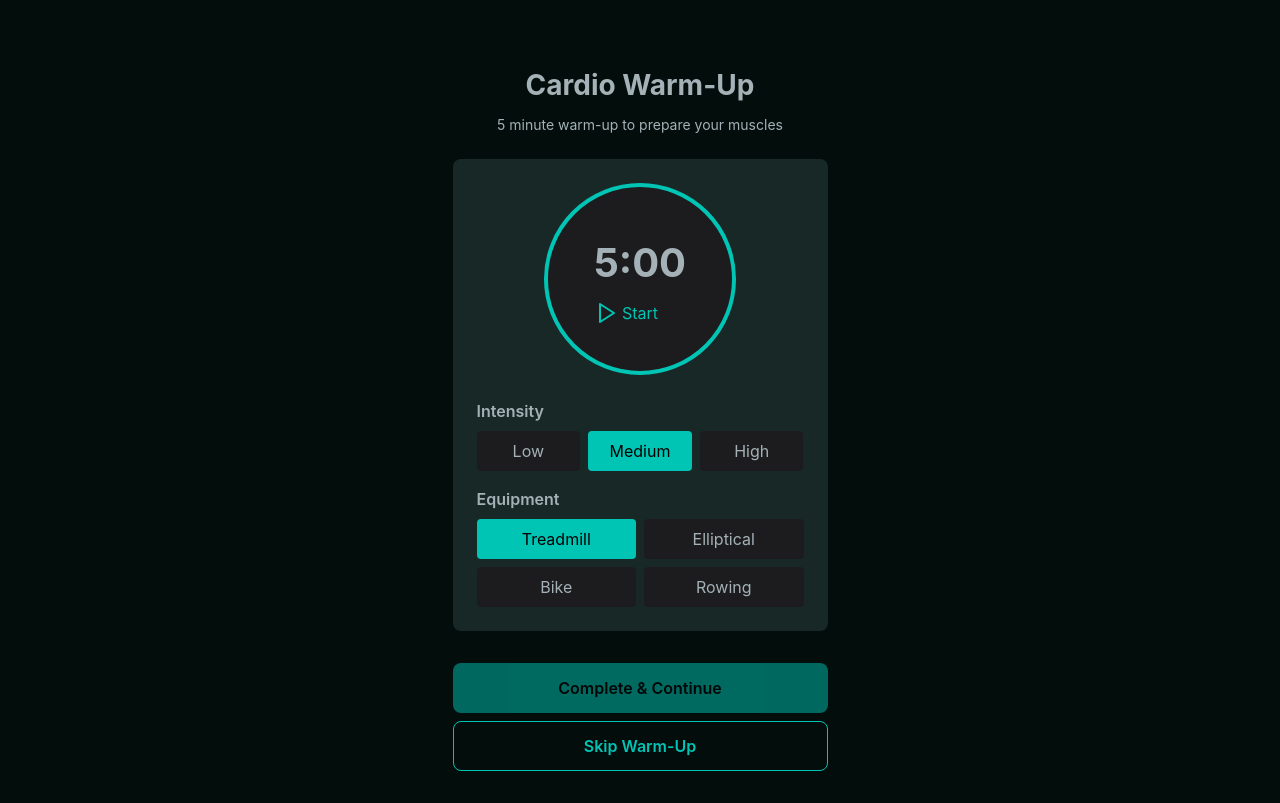
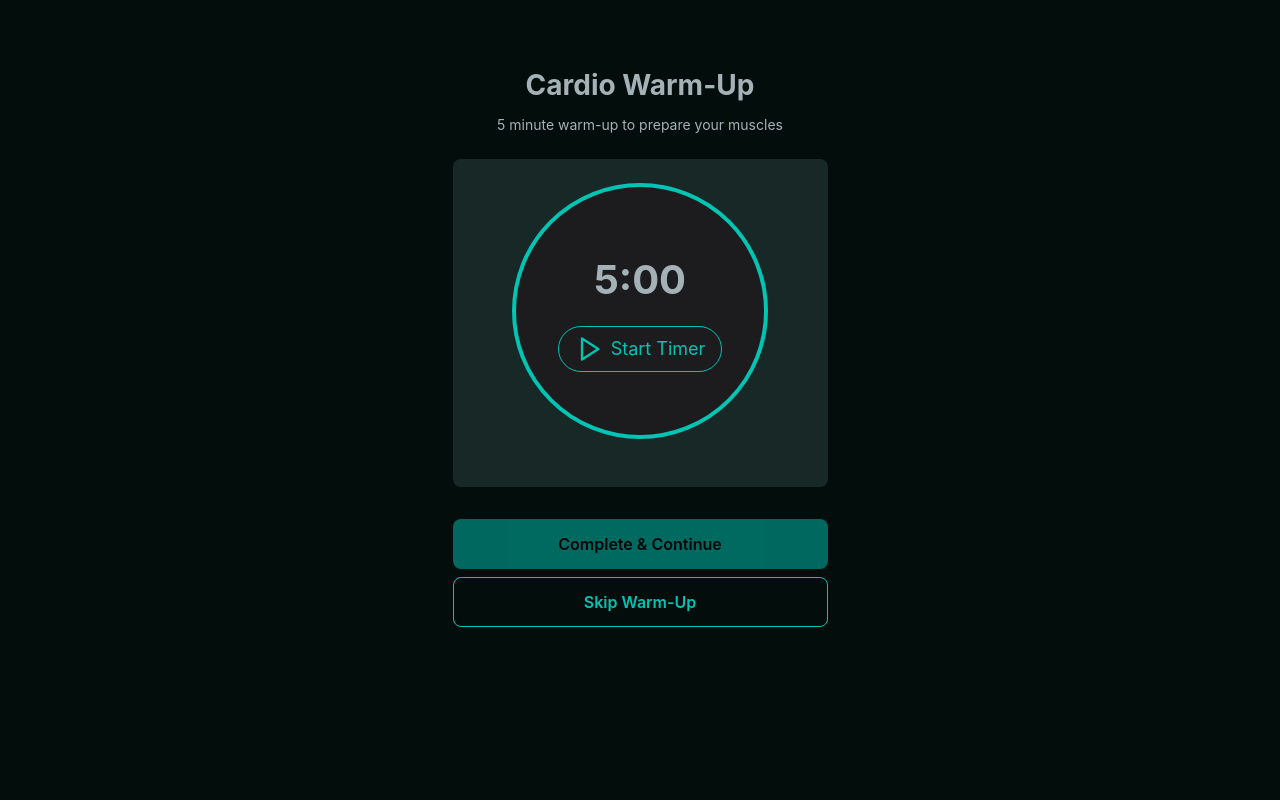
Before and after one commit to Cintegras/formcoach-dev, a React (Vite) app: page /cardio-warmup in a window 1280 px wide. Built offline with nearby package versions, Linux system fonts and the light colour scheme.

Commit message:
Refactor: Remove cardio intensity and equipment
Remove cardio intensity and equipment selection. Adjust cardio duration based on workout type. Improve timer start button.

```diff
--- a/src/pages/CardioTypeSelect.tsx
+++ b/src/pages/CardioTypeSelect.tsx
@@ -2,8 +2,6 @@
 import React from 'react';
 import { useNavigate } from 'react-router-dom';
 import PageContainer from '@/components/PageContainer';
-import PrimaryButton from '@/components/PrimaryButton';
-import SecondaryButton from '@/components/SecondaryButton';
 import { ArrowLeft } from 'lucide-react';
 
 const CardioTypeSelect = () => {
--- a/src/pages/CardioWarmUp.tsx
+++ b/src/pages/CardioWarmUp.tsx
@@ -4,8 +4,8 @@ import { useNavigate, useLocation } from 'react-router-dom';
 import PageContainer from '@/components/PageContainer';
 import PrimaryButton from '@/components/PrimaryButton';
 import SecondaryButton from '@/components/SecondaryButton';
-import { toast } from "@/hooks/use-toast";
-import { Play } from 'lucide-react';
+import { useToast } from "@/hooks/use-toast";
+import { Play, Timer } from 'lucide-react';
 
 interface ExerciseItem {
   id: string;
@@ -21,18 +21,28 @@ interface ExerciseItem {
 const CardioWarmUp = () => {
   const navigate = useNavigate();
   const location = useLocation();
+  const { toast } = useToast();
 
-  // Get the exercises array and current index from location state
+  // Get the exercises array, current index, and cardio type from location state
   const exercises: ExerciseItem[] = location.state?.exercises || [];
   const currentIndex: number = location.state?.currentIndex || 0;
+  const cardioType: string = location.state?.cardioType || "Treadmill";
+
+  // Determine if this is a dedicated cardio workout or a warm-up
+  const isDedicatedCardio = cardioType && currentIndex === 0 && exercises.length === 1;
 
   // Timer states
   const [isTimerRunning, setIsTimerRunning] = useState(false);
-  const [timeRemaining, setTimeRemaining] = useState(300); // 5 minutes in seconds
+  const [timeRemaining, setTimeRemaining] = useState(isDedicatedCardio ? 1800 : 300); // 30 mins for dedicated, 5 mins for warm-up
   const [timerCompleted, setTimerCompleted] = useState(false);
 
-  // Warm-up intensity state
-  const [intensity, setIntensity] = useState("Medium");
+  // Duration selection for dedicated cardio (only shown for dedicated cardio workouts)
+  const [selectedDuration, setSelectedDuration] = useState(isDedicatedCardio ? 30 : 5);
+
+  useEffect(() => {
+    // Update timer when duration changes
+    setTimeRemaining(selectedDuration * 60);
+  }, [selectedDuration]);
 
   useEffect(() => {
     let timer: number;
@@ -68,14 +78,14 @@ const CardioWarmUp = () => {
 
   const resetTimer = () => {
     setIsTimerRunning(false);
-    setTimeRemaining(300); // Reset to 5 minutes
+    setTimeRemaining(selectedDuration * 60);
     setTimerCompleted(false);
   };
 
   const nextExercise = () => {
     toast({
       title: "Cardio completed",
-      description: "Cardio warm-up has been logged",
+      description: isDedicatedCardio ? `${cardioType} workout has been logged` : "Cardio warm-up has been logged",
     });
 
     // If we have custom exercises and there's a next exercise in the array
@@ -117,10 +127,12 @@ const CardioWarmUp = () => {
     <PageContainer>
       <div className="mt-8 mb-6">
         <h1 className="font-bold text-[28px] text-center text-[#A4B1B7]">
-          Cardio Warm-Up
+          {isDedicatedCardio ? `${cardioType} Workout` : "Cardio Warm-Up"}
         </h1>
         <p className="font-normal text-[14px] text-[#A4B1B7] text-center mt-2">
-          5 minute warm-up to prepare your muscles
+          {isDedicatedCardio
+            ? `Track your ${cardioType.toLowerCase()} workout`
+            : "5 minute warm-up to prepare your muscles"}
         </p>
         {exercises.length > 0 && (
           <p className="font-normal text-[12px] text-[#A4B1B7] text-center mt-1">
@@ -129,11 +141,48 @@ const CardioWarmUp = () => {
         )}
       </div>
 
+      {isDedicatedCardio && (
+        <div className="mb-6 w-full rounded-lg p-4" style={{ backgroundColor: "rgba(176, 232, 227, 0.12)" }}>
+          <p className="font-semibold text-[16px] text-[#A4B1B7] mb-3">
+            Select Duration
+          </p>
+          <div className="grid grid-cols-3 gap-2">
+            <button
+              className={`p-3 rounded ${selectedDuration === 15 ? "bg-[#00C4B4] text-black" : "bg-[#1C1C1E] text-[#A4B1B7]"}`}
+              onClick={() => {
+                setSelectedDuration(15);
+                if (!isTimerRunning) setTimeRemaining(15 * 60);
+              }}
+            >
+              15 min
+            </button>
+            <button
+              className={`p-3 rounded ${selectedDuration === 30 ? "bg-[#00C4B4] text-black" : "bg-[#1C1C1E] text-[#A4B1B7]"}`}
+              onClick={() => {
+                setSelectedDuration(30);
+                if (!isTimerRunning) setTimeRemaining(30 * 60);
+              }}
+            >
+              30 min
+            </button>
+            <button
+              className={`p-3 rounded ${selectedDuration === 45 ? "bg-[#00C4B4] text-black" : "bg-[#1C1C1E] text-[#A4B1B7]"}`}
+              onClick={() => {
+                setSelectedDuration(45);
+                if (!isTimerRunning) setTimeRemaining(45 * 60);
+              }}
+            >
+              45 min
+            </button>
+          </div>
+        </div>
+      )}
+
       <div
         className="w-full rounded-lg p-6 flex flex-col items-center"
         style={{ backgroundColor: "rgba(176, 232, 227, 0.12)" }}
       >
-        <div className="w-48 h-48 rounded-full flex items-center justify-center bg-[#1C1C1E] border-4 border-[#00C4B4] mb-6">
+        <div className="w-64 h-64 rounded-full flex items-center justify-center bg-[#1C1C1E] border-4 border-[#00C4B4] mb-6">
           <div className="text-center">
             <div className="text-[40px] font-bold text-[#A4B1B7]">
               {formatTime(timeRemaining)}
@@ -141,79 +190,23 @@ const CardioWarmUp = () => {
             {!isTimerRunning && !timerCompleted && (
               <button
                 onClick={toggleTimer}
-                className="flex items-center justify-center mt-2 text-[#00C4B4]"
+                className="flex items-center justify-center mt-4 text-[#00C4B4] text-lg py-2 px-4 bg-[#1C1C1E] rounded-full border border-[#00C4B4]"
               >
-                <Play size={24} className="mr-1" />
-                <span>Start</span>
+                <Play size={28} className="mr-2" />
+                <span>Start Timer</span>
               </button>
             )}
             {isTimerRunning && (
               <button
                 onClick={toggleTimer}
-                className="mt-2 text-[#00C4B4]"
+                className="mt-4 text-[#00C4B4] text-lg py-2 px-6 bg-[#1C1C1E] rounded-full border border-[#00C4B4]"
               >
                 Pause
               </button>
             )}
             {timerCompleted && (
-              <div className="text-[#00C4B4] mt-2">Complete!</div>
+              <div className="text-[#00C4B4] text-lg mt-4">Complete!</div>
             )}
-          </div>
-        </div>
-
-        <div className="w-full">
-          <div className="mb-4">
-            <p className="font-semibold text-[16px] text-[#A4B1B7] mb-2">
-              Intensity
-            </p>
-            <div className="grid grid-cols-3 gap-2">
-              <button
-                className={`p-2 rounded ${intensity === "Low" ? "bg-[#00C4B4] text-black" : "bg-[#1C1C1E] text-[#A4B1B7]"}`}
-                onClick={() => setIntensity("Low")}
-              >
-                Low
-              </button>
-              <button
-                className={`p-2 rounded ${intensity === "Medium" ? "bg-[#00C4B4] text-black" : "bg-[#1C1C1E] text-[#A4B1B7]"}`}
-                onClick={() => setIntensity("Medium")}
-              >
-                Medium
-              </button>
-              <button
-                className={`p-2 rounded ${intensity === "High" ? "bg-[#00C4B4] text-black" : "bg-[#1C1C1E] text-[#A4B1B7]"}`}
-                onClick={() => setIntensity("High")}
-              >
-                High
-              </button>
-            </div>
-          </div>
-
-          <div>
-            <p className="font-semibold text-[16px] text-[#A4B1B7] mb-2">
-              Equipment
-            </p>
-            <div className="grid grid-cols-2 gap-2">
-              <button
-                className="p-2 rounded bg-[#00C4B4] text-black"
-              >
-                Treadmill
-              </button>
-              <button
-                className="p-2 rounded bg-[#1C1C1E] text-[#A4B1B7]"
-              >
-                Elliptical
-              </button>
-              <button
-                className="p-2 rounded bg-[#1C1C1E] text-[#A4B1B7]"
-              >
-                Bike
-              </button>
-              <button
-                className="p-2 rounded bg-[#1C1C1E] text-[#A4B1B7]"
-              >
-                Rowing
-              </button>
-            </div>
           </div>
         </div>
       </div>
@@ -226,9 +219,11 @@ const CardioWarmUp = () => {
           Complete & Continue
         </PrimaryButton>
 
-        <SecondaryButton onClick={skipWarmUp}>
-          Skip Warm-Up
-        </SecondaryButton>
+        {!isDedicatedCardio && (
+          <SecondaryButton onClick={skipWarmUp}>
+            Skip Warm-Up
+          </SecondaryButton>
+        )}
 
         {(timerCompleted || timeRemaining === 0) && (
           <button
```
